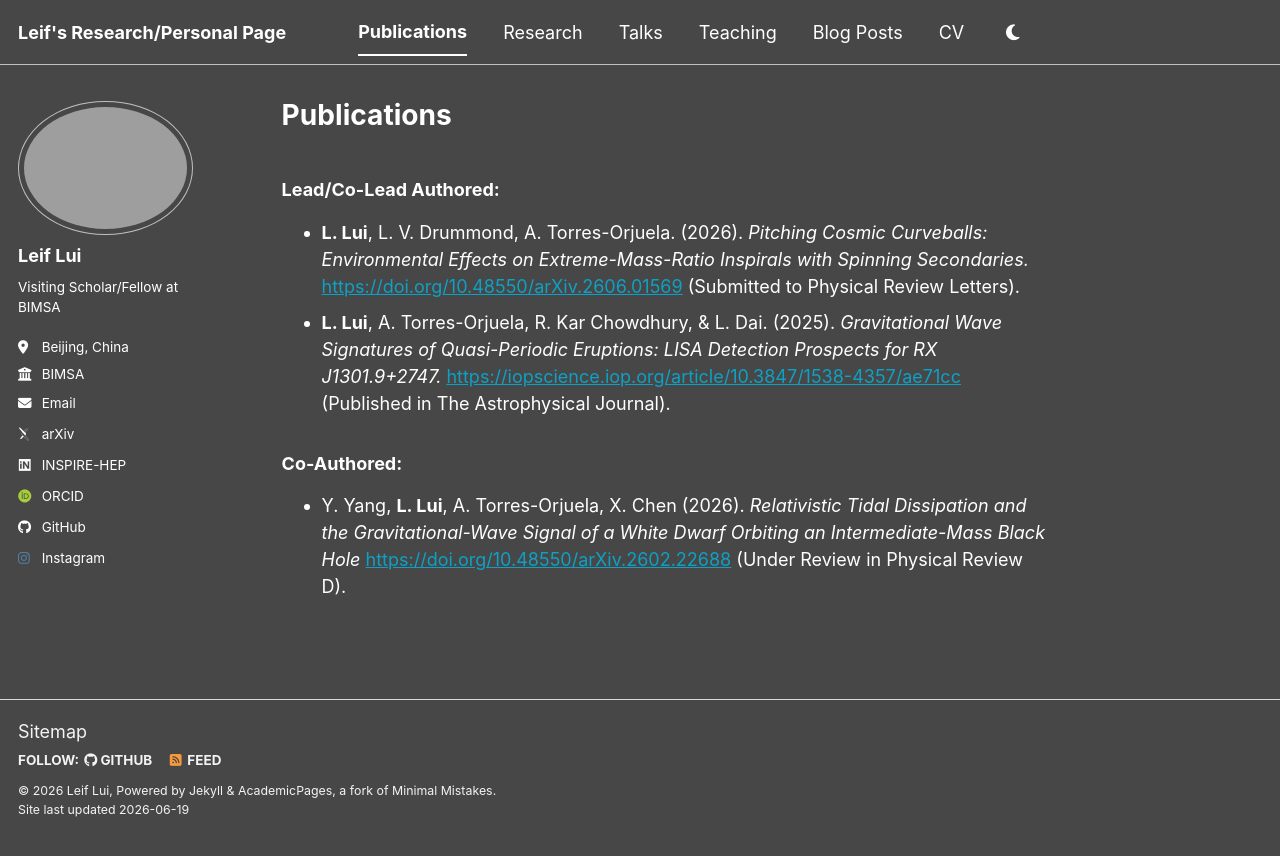
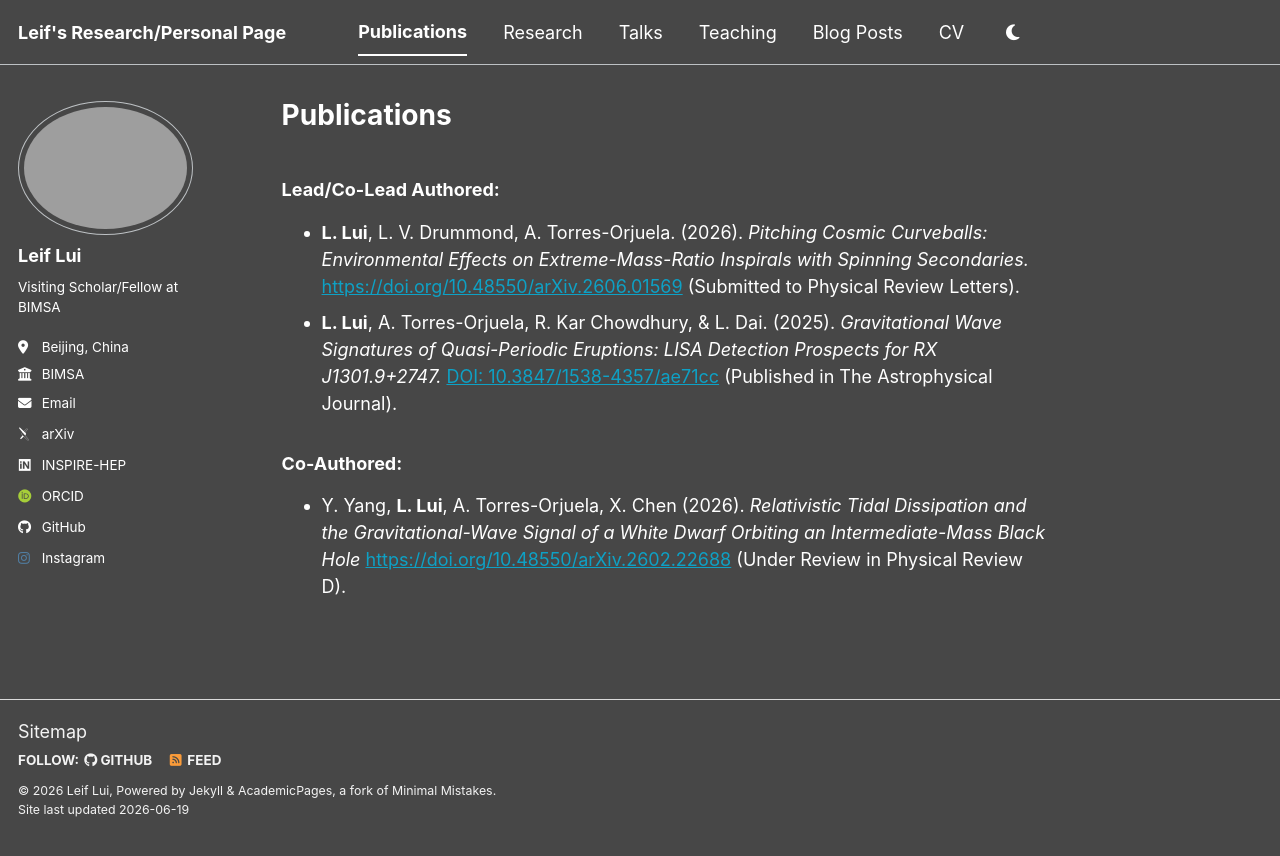
Before and after one commit to leiflui/leiflui.github.io, a Jekyll site: the page built from _pages/publications.md, in a window 1280 px wide. Shown: the top 856 px of the page. Built offline with Jekyll 4.4.1, drawn with Linux system fonts in a browser that asks for light colours; some web fonts are replaced; a script bundle is joined from its source files by our own code; library files that are not in the unit come from our copies; some of the changed lines change nothing that is shown.

Commit message:
Update publications.md

```diff
--- a/_pages/publications.md
+++ b/_pages/publications.md
@@ -6,7 +6,7 @@ author_profile: true
 
 ### Lead/Co-Lead Authored:
 - **L. Lui**, L. V. Drummond, A. Torres-Orjuela. (2026). *Pitching Cosmic Curveballs: Environmental Effects on Extreme-Mass-Ratio Inspirals with Spinning Secondaries.* [https://doi.org/10.48550/arXiv.2606.01569](https://arxiv.org/abs/2606.01569) (Submitted to Physical Review Letters).
-- **L. Lui**, A. Torres-Orjuela, R. Kar Chowdhury, &  L. Dai. (2025). *Gravitational Wave Signatures of Quasi-Periodic Eruptions: LISA Detection Prospects for RX J1301.9+2747.* [https://iopscience.iop.org/article/10.3847/1538-4357/ae71cc](https://iopscience.iop.org/article/10.3847/1538-4357/ae71cc) (Published in The Astrophysical Journal).
+- **L. Lui**, A. Torres-Orjuela, R. Kar Chowdhury, &  L. Dai. (2025). *Gravitational Wave Signatures of Quasi-Periodic Eruptions: LISA Detection Prospects for RX J1301.9+2747.* [DOI: 10.3847/1538-4357/ae71cc](https://iopscience.iop.org/article/10.3847/1538-4357/ae71cc) (Published in The Astrophysical Journal).
 
 ### Co-Authored:
 - Y. Yang, **L. Lui**, A. Torres-Orjuela, X. Chen (2026). *Relativistic Tidal Dissipation and the Gravitational-Wave Signal of a White Dwarf Orbiting an Intermediate-Mass Black Hole* [https://doi.org/10.48550/arXiv.2602.22688](https://arxiv.org/abs/2602.22688) (Under Review in Physical Review D).
```
